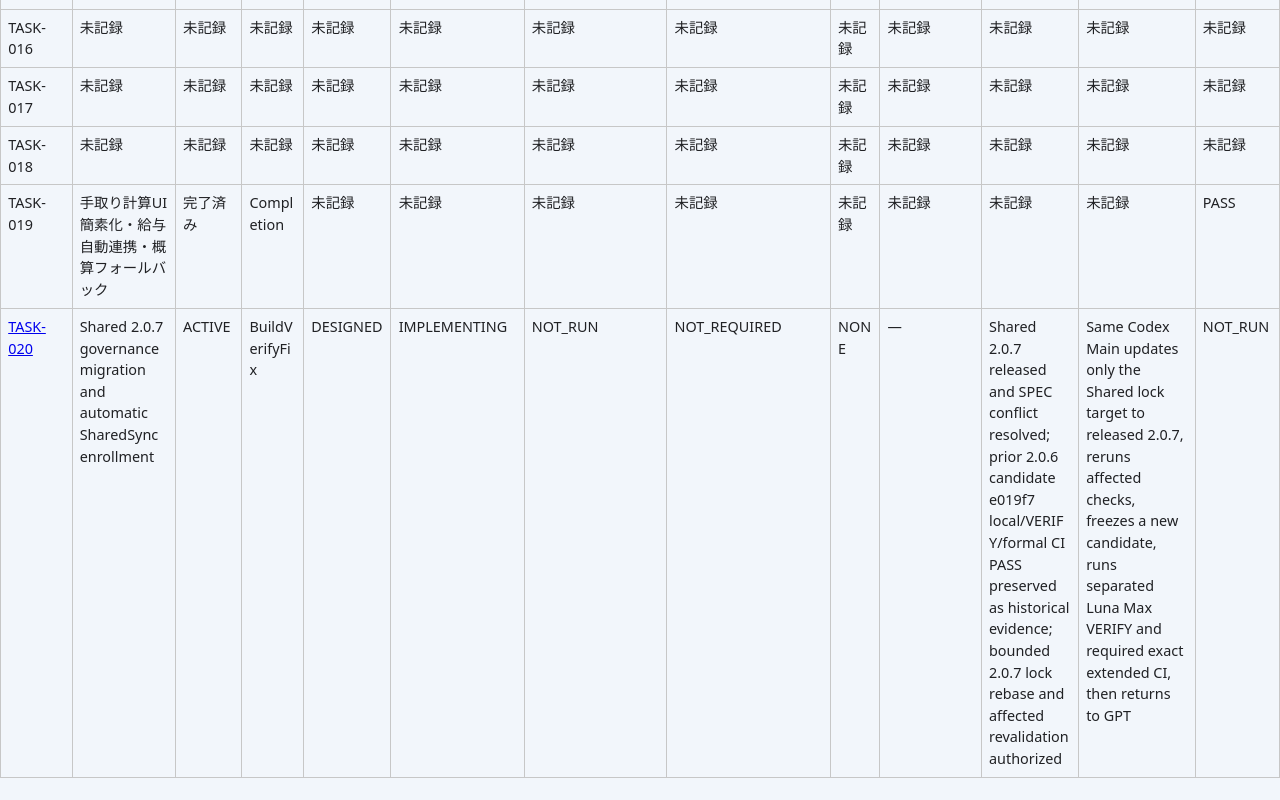
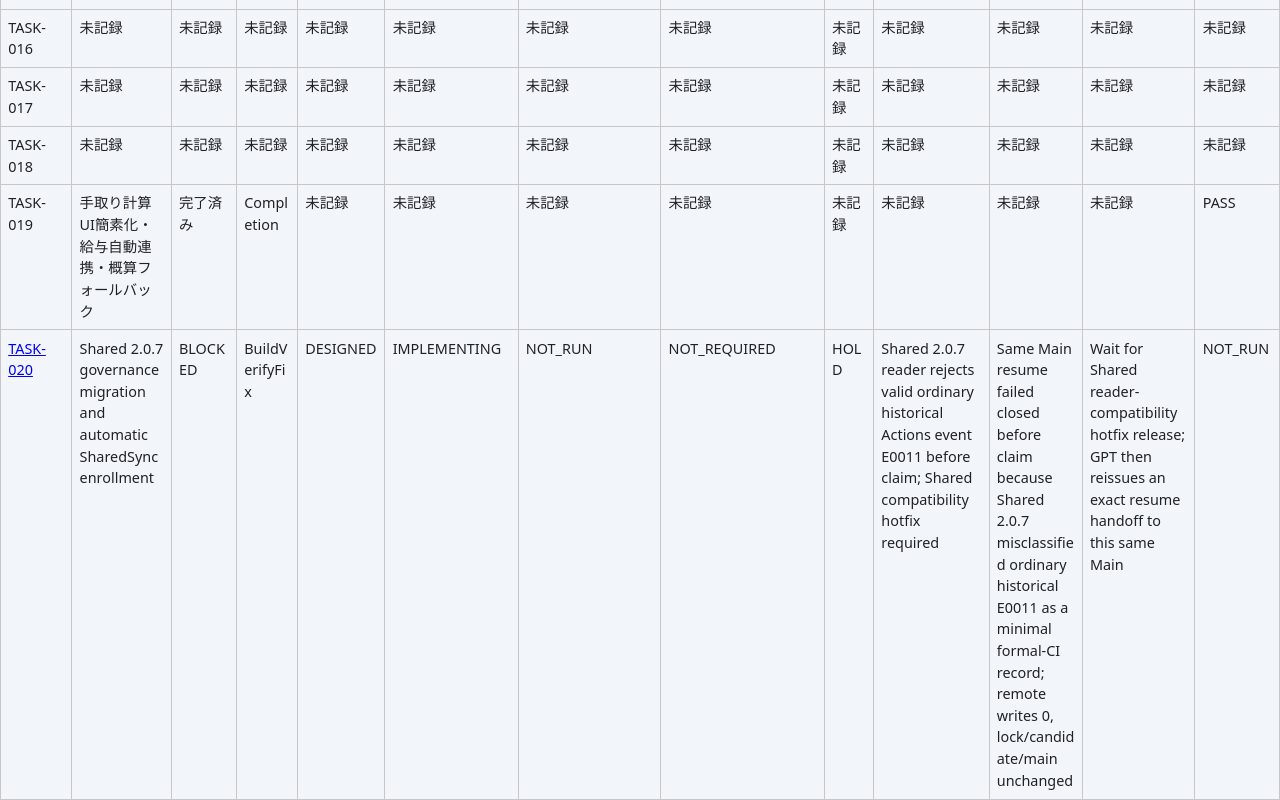
Before and after one commit to Osato-Gasu/Personal-Finance-Planner, a website built with Vite: page docs/ai/TASKS.html in a window 1280 px wide. Shown: the part 997-1797 px from the top of the page. Before the commit the page ends 1775 px from the top, so only its background shows below. Built offline with nearby package versions, Linux system fonts and the light colour scheme.

Commit message:
TASK-020: sync blocked reader-compatibility state

```diff
--- a/docs/ai/TASKS.html
+++ b/docs/ai/TASKS.html
@@ -20,5 +20,5 @@
 <tr><td>TASK-017</td><td>未記録</td><td>未記録</td><td>未記録</td><td>未記録</td><td>未記録</td><td>未記録</td><td>未記録</td><td>未記録</td><td>未記録</td><td>未記録</td><td>未記録</td><td>未記録</td></tr>
 <tr><td>TASK-018</td><td>未記録</td><td>未記録</td><td>未記録</td><td>未記録</td><td>未記録</td><td>未記録</td><td>未記録</td><td>未記録</td><td>未記録</td><td>未記録</td><td>未記録</td><td>未記録</td></tr>
 <tr><td>TASK-019</td><td>手取り計算UI簡素化・給与自動連携・概算フォールバック</td><td>完了済み</td><td>Completion</td><td>未記録</td><td>未記録</td><td>未記録</td><td>未記録</td><td>未記録</td><td>未記録</td><td>未記録</td><td>未記録</td><td>PASS</td></tr>
-<tr><td><a href="tasks/TASK-020.md">TASK-020</a></td><td>Shared 2.0.7 governance migration and automatic SharedSync enrollment</td><td>ACTIVE</td><td>BuildVerifyFix</td><td>DESIGNED</td><td>IMPLEMENTING</td><td>NOT_RUN</td><td>NOT_REQUIRED</td><td>NONE</td><td>—</td><td>Shared 2.0.7 released and SPEC conflict resolved; prior 2.0.6 candidate e019f7 local/VERIFY/formal CI PASS preserved as historical evidence; bounded 2.0.7 lock rebase and affected revalidation authorized</td><td>Same Codex Main updates only the Shared lock target to released 2.0.7, reruns affected checks, freezes a new candidate, runs separated Luna Max VERIFY and required exact extended CI, then returns to GPT</td><td>NOT_RUN</td></tr>
+<tr><td><a href="tasks/TASK-020.md">TASK-020</a></td><td>Shared 2.0.7 governance migration and automatic SharedSync enrollment</td><td>BLOCKED</td><td>BuildVerifyFix</td><td>DESIGNED</td><td>IMPLEMENTING</td><td>NOT_RUN</td><td>NOT_REQUIRED</td><td>HOLD</td><td>Shared 2.0.7 reader rejects valid ordinary historical Actions event E0011 before claim; Shared compatibility hotfix required</td><td>Same Main resume failed closed before claim because Shared 2.0.7 misclassified ordinary historical E0011 as a minimal formal-CI record; remote writes 0, lock/candidate/main unchanged</td><td>Wait for Shared reader-compatibility hotfix release; GPT then reissues an exact resume handoff to this same Main</td><td>NOT_RUN</td></tr>
 </tbody></table></body></html>
```
